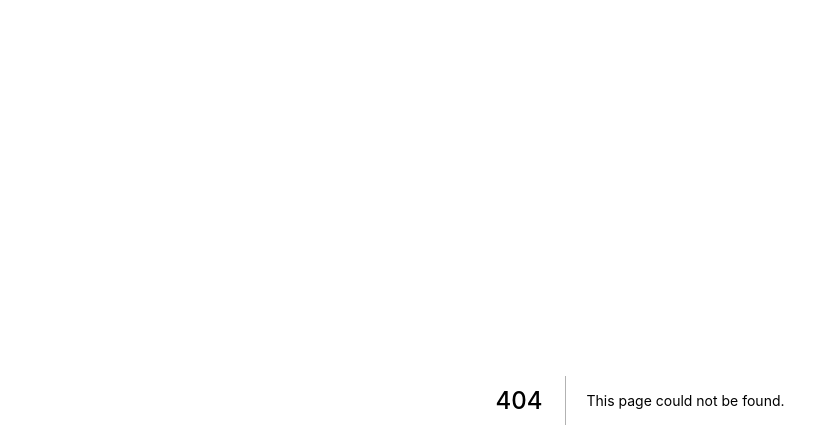
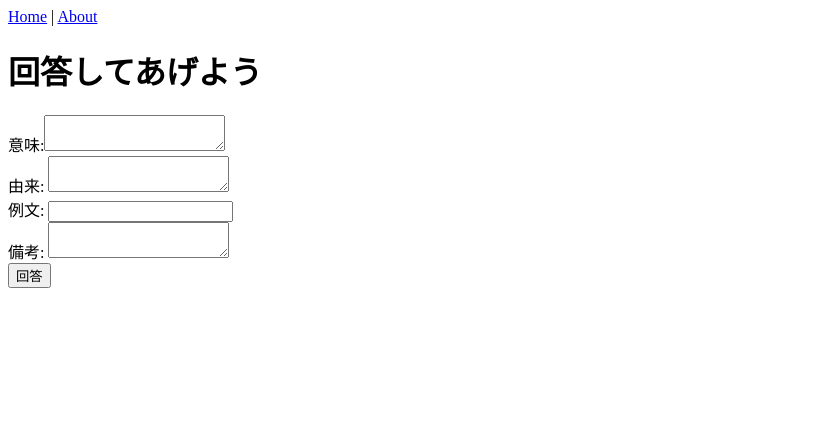
Before and after one commit to yu519193401/what-is-grass-front, a Next.js app in the folder packages/web/: page /new-answer/1 in a window 1280 px wide. Before the commit this address had no page. Shown: the top 448 px of the page, without its empty margins (0-839 px from the left). Built offline with nearby package versions, Linux system fonts and the light colour scheme; what @what-is-grass/shared would draw is missing.

Commit message:
Add 回答投稿ページ

```diff
--- /dev/null
+++ b/packages/web/pages/new-answer/[id].tsx
@@ -0,0 +1,80 @@
+import Layout from '../../components/Layout';
+import { useRouter } from 'next/router';
+import React, { useState } from 'react';
+
+const useFormValue: <T>(updater: (e: React.ChangeEvent<T>) => string) => {
+  value: string;
+  onChange: (e: React.ChangeEvent<T>) => void;
+} = (updater) => {
+  const [value, setValue] = useState('');
+
+  return {
+    value,
+    onChange: (e) => {
+      setValue(updater(e));
+    },
+  };
+};
+
+const NewAnswerPage: React.FC = () => {
+  const router = useRouter();
+  const { id } = router.query;
+
+  const textAreaUpdater = (e: React.ChangeEvent<HTMLTextAreaElement>) => {
+    return e.target.value;
+  };
+
+  const definition = useFormValue<HTMLTextAreaElement>(textAreaUpdater);
+
+  const origin = useFormValue<HTMLTextAreaElement>(textAreaUpdater);
+
+  const note = useFormValue<HTMLTextAreaElement>(textAreaUpdater);
+
+  const handleSubmit = async (e: React.FormEvent) => {
+    e.preventDefault();
+
+    const res = await fetch('/answer', {
+      method: 'POST',
+      headers: {
+        'Content-Type': 'application/json',
+      },
+      body: JSON.stringify({
+        index_id: id,
+        definition: definition.value,
+        origin: origin.value,
+        note: note.value,
+      }),
+    });
+
+    const data = await res.json();
+    console.log(data);
+  };
+
+  return (
+    <Layout title="New Answer">
+      <h1>回答してあげよう</h1>
+      <form onSubmit={handleSubmit}>
+        <label>
+          意味:
+          <textarea {...definition} />
+        </label>
+        <br />
+        <label>
+          由来: <textarea {...origin} />
+        </label>
+        <br />
+        <label>
+          例文: <input type="text" />
+        </label>
+        <br />
+        <label>
+          備考: <textarea {...note} />
+        </label>
+        <br />
+        <input type="submit" value="回答" />
+      </form>
+    </Layout>
+  );
+};
+
+export default NewAnswerPage;
```
